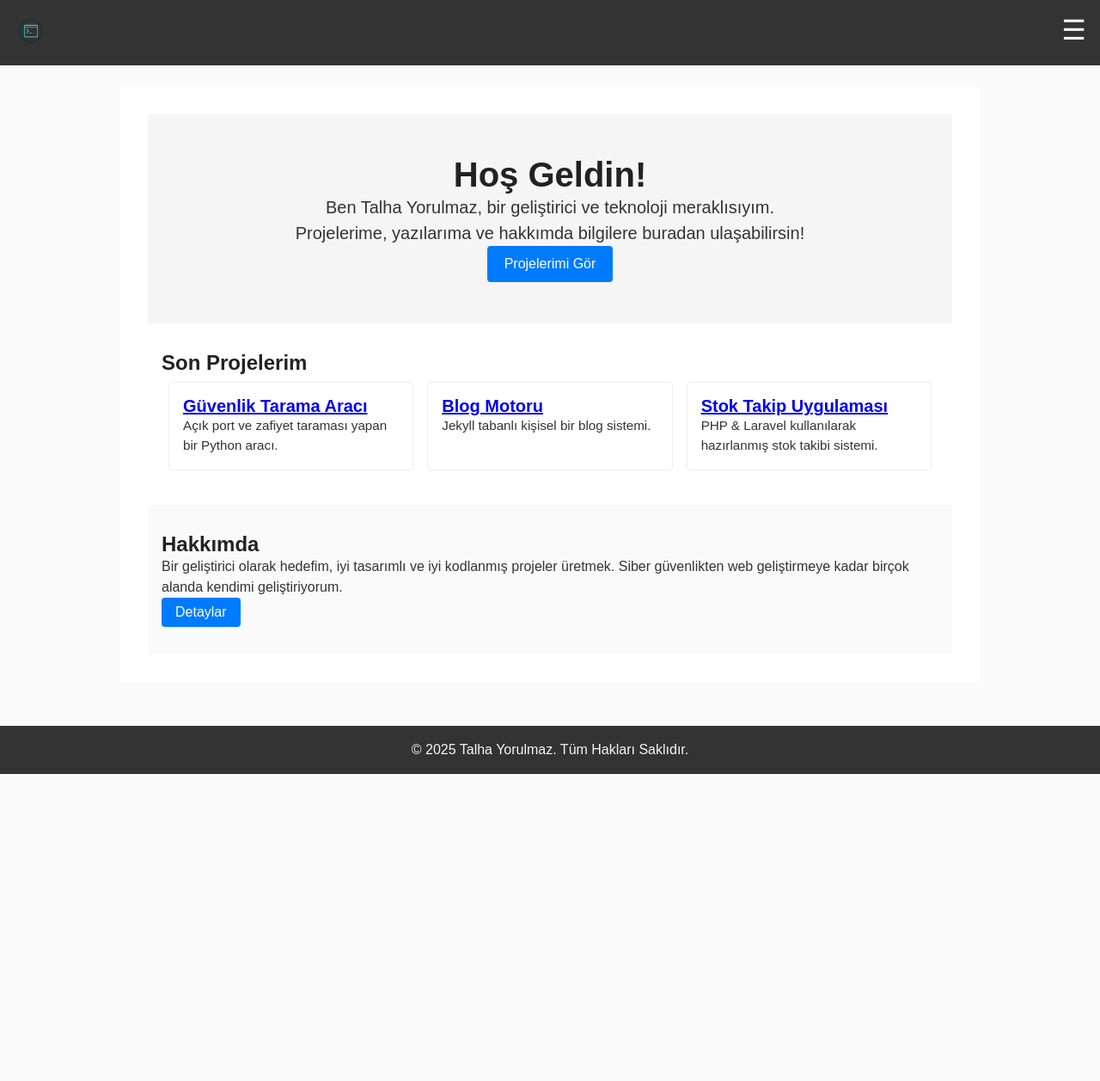
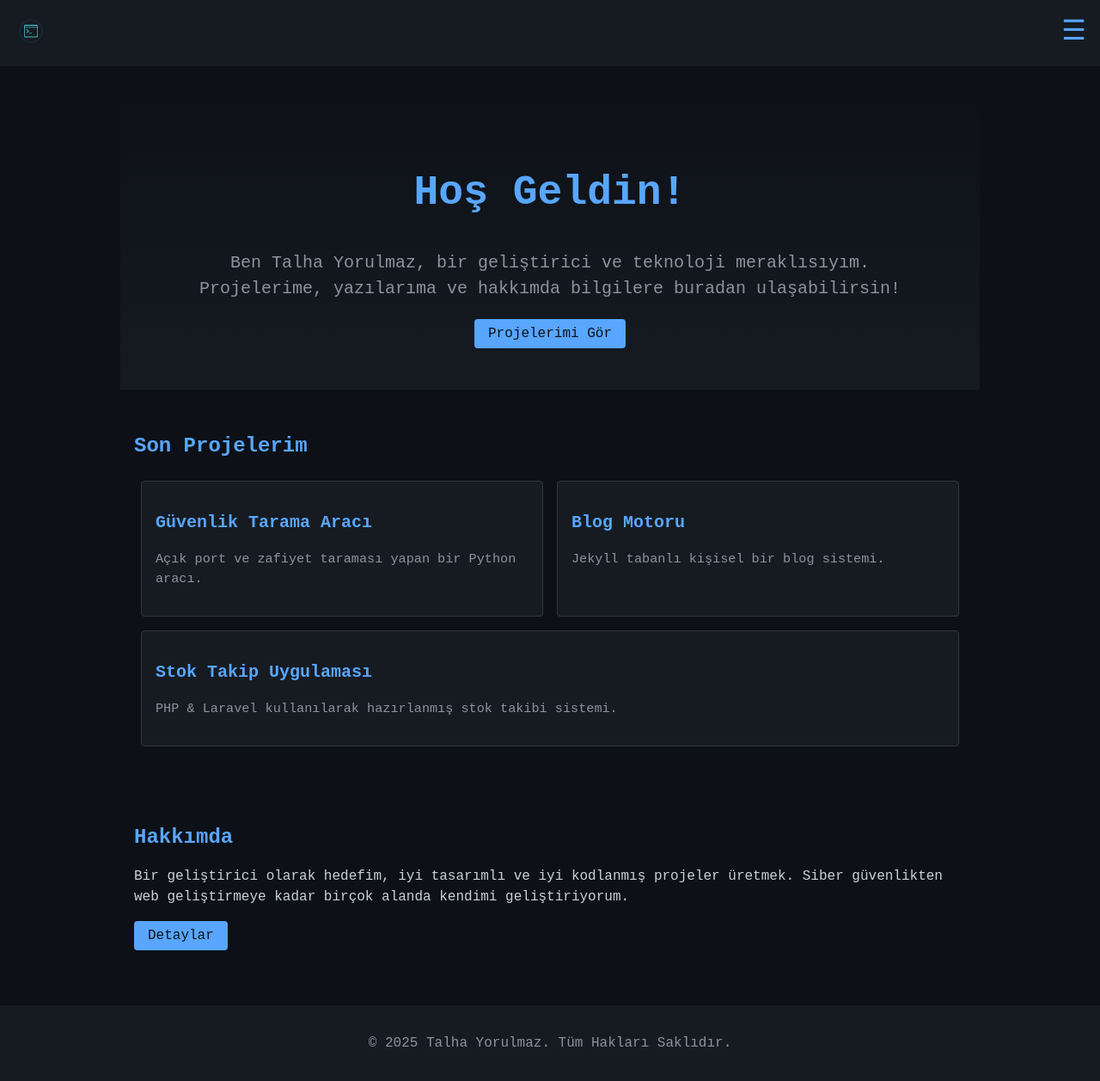
Before and after one commit to talhayrlmz/talhayorulmaz.github.io, a Jekyll site: the page built from index.html, in a window 1280 px wide. Shown: the whole page at 86% size. Built offline with Jekyll 4.4.1, drawn with Linux system fonts in a browser that asks for light colours; before the commit the page ends 900 px from its top, so only the background shows below that.

Commit message:
Update styles.css

```diff
--- a/assets/css/styles.css
+++ b/assets/css/styles.css
@@ -1,21 +1,22 @@
 /* ==================================================
    GENEL AYARLAR
 ================================================== */
-* {
+body {
+  font-family: 'Fira Code', 'Courier New', monospace;
+  background-color: #0d1117;
+  color: #c9d1d9;
   margin: 0;
   padding: 0;
-  box-sizing: border-box;
-}
-body {
-  font-family: Arial, sans-serif;
-  color: #333;
-  background-color: #fafafa;
-  display: flex;
-  flex-direction: column;
-  min-height: 100vh;
 }
 h1, h2 {
-  color: #222;
+  color: #58a6ff;
+}
+a {
+  color: #58a6ff;
+  text-decoration: none;
+}
+a:hover {
+  color: #1f6feb;
 }
 p {
   font-size: 1rem;
@@ -30,32 +31,31 @@
   display: flex;
   justify-content: space-between;
   padding: 1rem;
-  background-color: #333;
+  background-color: #161b22;
 }
 .logo img {
   height: 40px;
 }
 .menu-icon {
   font-size: 2rem;
-  color: #f5f5f5;
+  color: #58a6ff;
   cursor: pointer;
 }
 .menu-links {
   position: absolute;
   top: 3rem;
   right: 1rem;
-  background-color: #333;
+  background-color: #161b22;
   padding: 1rem;
   display: none;
   flex-direction: column;
 }
 .menu-links a {
-  color: #f5f5f5;
-  text-decoration: none;
+  color: #c9d1d9;
   padding: 0.5rem 0;
 }
 .menu-links a:hover {
-  color: #007BFF;
+  color: #58a6ff;
 }
 .menu-links.active {
   display: flex;
@@ -68,33 +68,33 @@
   max-width: 1000px;
   margin: auto;
   padding: 2rem;
-  background-color: #fff;
 }
 
 /* ==================================================
    HERO ALANI
 ================================================== */
 .hero {
-  background: #f5f5f5;
+  background: linear-gradient(#0d1117, #161b22);
+  text-align: center;
   padding: 3rem 1rem;
-  text-align: center;
 }
 .hero h1 {
-  font-size: 2.5rem;
+  font-size: 3rem;
+  color: #58a6ff;
 }
 .hero p {
   font-size: 1.25rem;
+  color: #8b949e;
 }
 .hero .btn {
   display: inline-block;
-  padding: 0.75rem 1.25rem;
-  background: #007BFF;
-  color: #fff;
-  text-decoration: none;
+  padding: 0.5rem 1rem;
+  background: #58a6ff;
+  color: #0d1117;
   border-radius: 4px;
 }
 .hero .btn:hover {
-  background: #0056b3;
+  background: #1f6feb;
 }
 
 /* ==================================================
@@ -110,17 +110,19 @@
 }
 .project-item {
   flex: 1 1 30%;
-  background: #ffffff;
+  background: #161b22;
   padding: 1rem;
   margin: 0.5rem;
   border-radius: 4px;
-  border: 1px solid #eee;
+  border: 1px solid #30363d;
 }
 .project-item h3 {
   font-size: 1.25rem;
+  color: #58a6ff;
 }
 .project-item p {
   font-size: 0.95rem;
+  color: #8b949e;
 }
 
 /* ==================================================
@@ -128,7 +130,7 @@
 ================================================== */
 .about {
   padding: 2rem 1rem;
-  background: #fafafa;
+  background: #0d1117;
 }
 .about p {
   font-size: 1rem;
@@ -136,21 +138,21 @@
 .about .btn {
   display: inline-block;
   padding: 0.5rem 1rem;
-  background: #007BFF;
-  color: #fff;
+  background: #58a6ff;
+  color: #0d1117;
   text-decoration: none;
   border-radius: 4px;
 }
 .about .btn:hover {
-  background: #0056b3;
+  background: #1f6feb;
 }
 
 /* ==================================================
    FOOTER
 ================================================== */
 footer {
-  background-color: #333;
-  color: #f5f5f5;
+  background-color: #161b22;
+  color: #8b949e;
   text-align: center;
   padding: 1rem;
   margin-top: auto;
```
